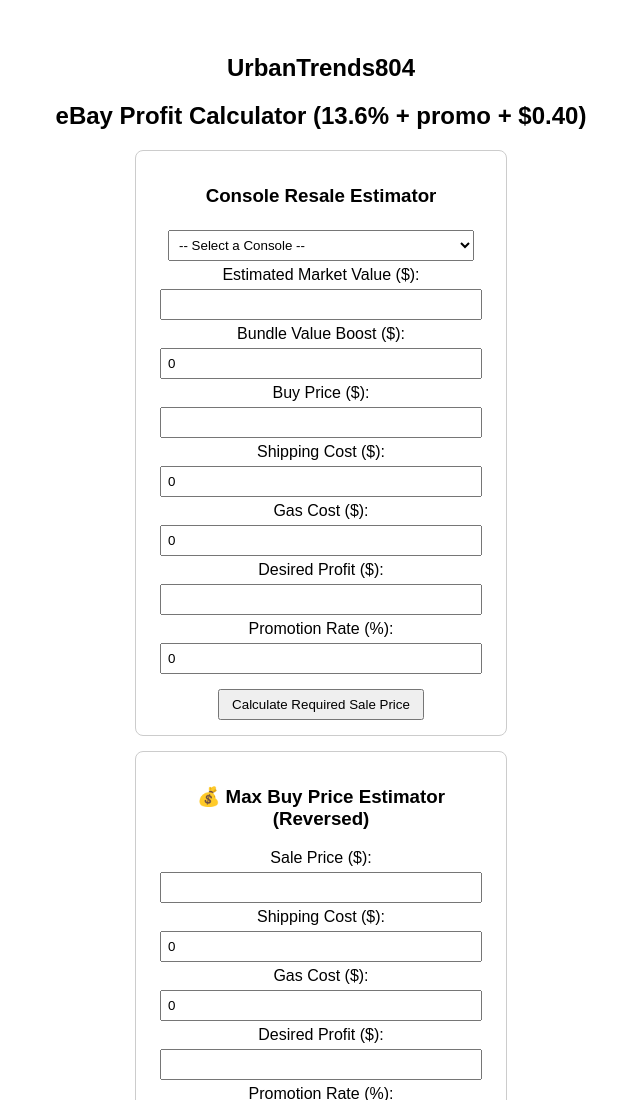
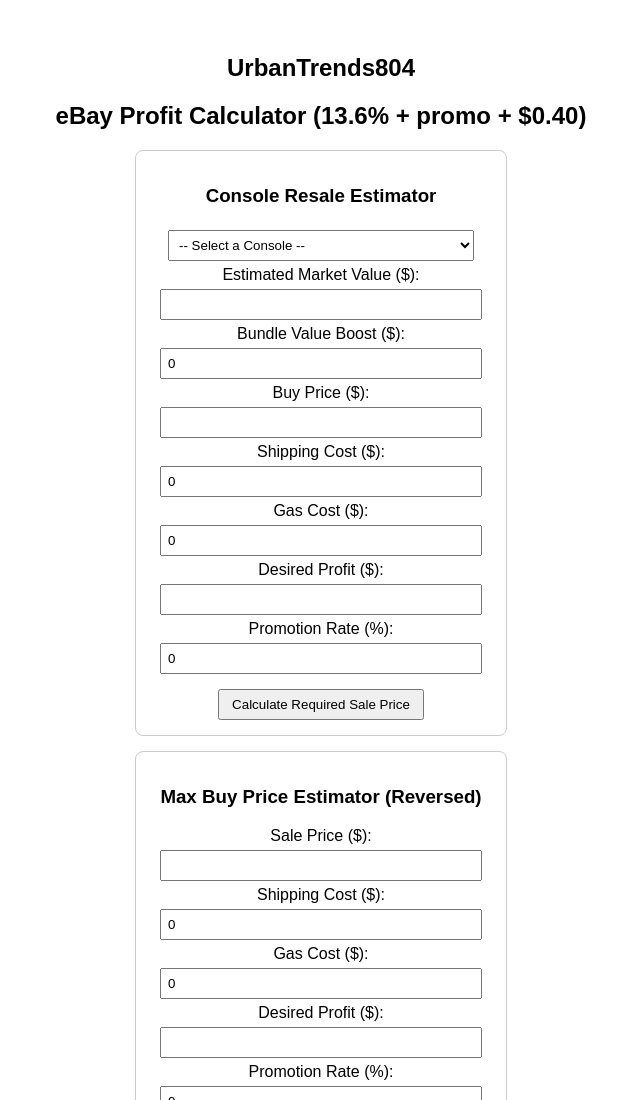
Before and after one commit to Roottrader01/ProfitCal, a plain HTML site: page index.html in a window 1280 px wide. Shown: the top 1100 px of the page, without its empty margins (319-959 px from the left). Drawn offline with Linux system fonts and the light colour scheme.

Commit message:
Update index.html

```diff
--- a/index.html
+++ b/index.html
@@ -80,7 +80,7 @@
   </div>
 
   <div class="section">
-    <h3>💰 Max Buy Price Estimator (Reversed)</h3>
+    <h3>Max Buy Price Estimator (Reversed)</h3>
     <label>Sale Price ($):</label><br>
     <input type="number" id="salePrice" step="0.01"><br>
 
```
